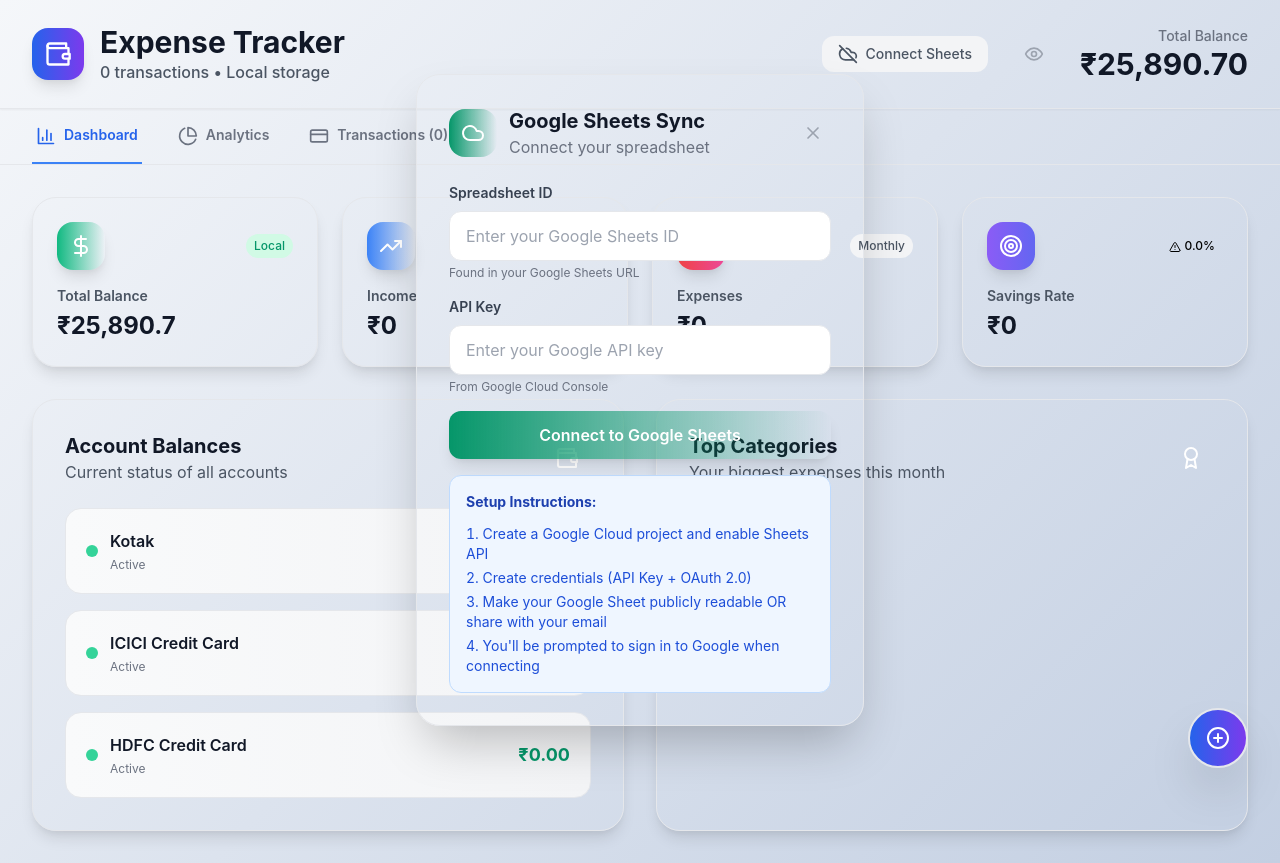
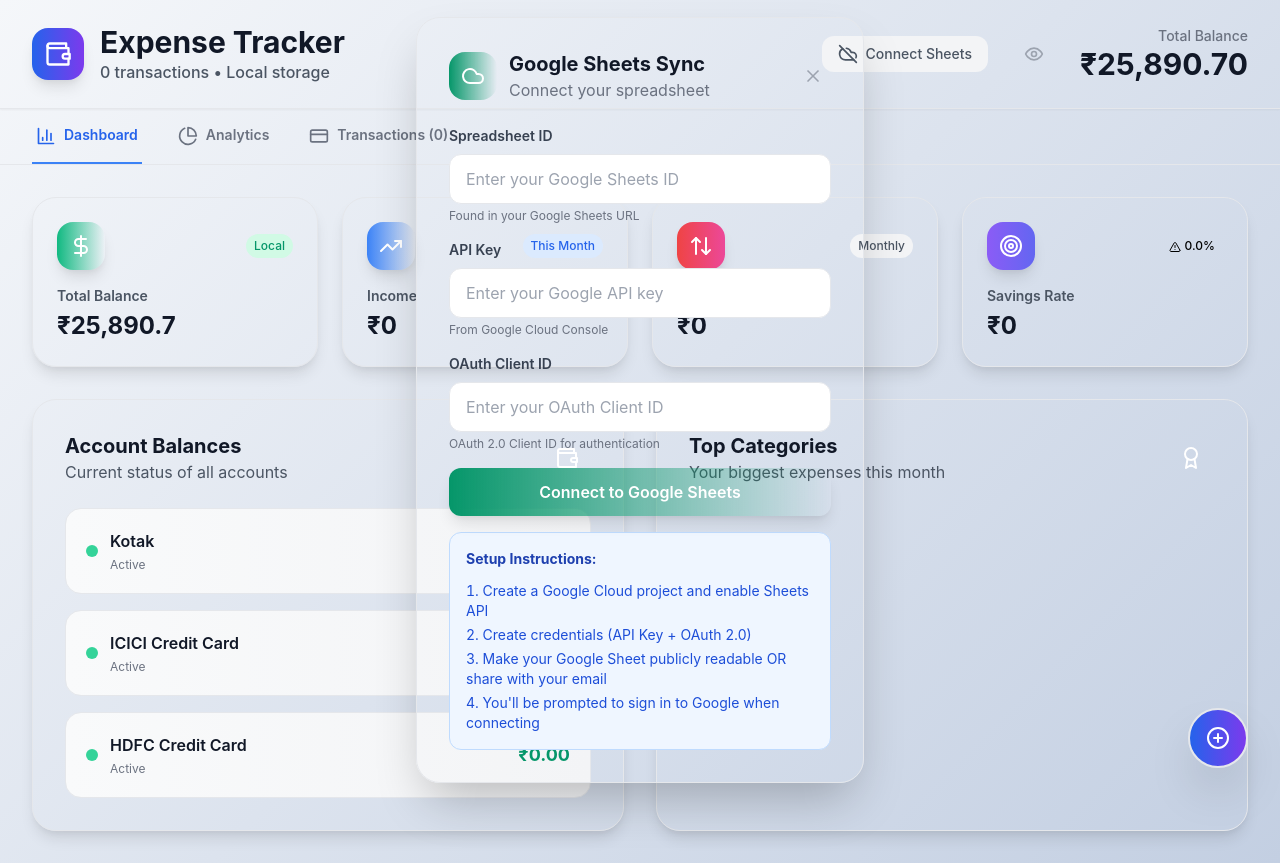
Before and after one commit to Hspatel1312/my-expense-tracker, a React (Create React App) app: page / in a window 1280 px wide. Both pictures are taken after a click on the button "Connect Sheets". Built offline with nearby package versions, Linux system fonts and the light colour scheme; the HTML template or start-up script is replaced by a standard one.

Commit message:
Update ExpenseTracker.js

```diff
--- a/src/ExpenseTracker.js
+++ b/src/ExpenseTracker.js
@@ -7,6 +7,7 @@
   const [sheetsConfig, setSheetsConfig] = useState({
     spreadsheetId: '',
     apiKey: '',
+    clientId: '',
     isConnected: false,
     lastSync: null
   });
@@ -139,12 +140,13 @@
   };
 
   // Initialize Google API
-  const initializeGoogleAPI = async (apiKey) => {
+  const initializeGoogleAPI = async (apiKey, clientId) => {
     try {
       const gapi = await loadGoogleAPI();
 
       await gapi.client.init({
         apiKey: apiKey,
+        clientId: 130621204284-j2gk44qb30mvkd4pm7soav68nphtfkok.apps.googleusercontent.com,
         discoveryDocs: ['https://sheets.googleapis.com/$discovery/rest?version=v4'],
         scope: 'https://www.googleapis.com/auth/spreadsheets'
       });
@@ -172,7 +174,7 @@
 
   // Real Google Sheets API integration with authentication
   const loadDataFromGoogleSheets = async () => {
-    if (!sheetsConfig.isConnected || !sheetsConfig.spreadsheetId || !sheetsConfig.apiKey) {
+    if (!sheetsConfig.isConnected || !sheetsConfig.spreadsheetId || !sheetsConfig.apiKey || !sheetsConfig.clientId) {
       return;
     }
 
@@ -181,7 +183,7 @@
       setError(null);
 
       // Initialize and authenticate
-      await initializeGoogleAPI(sheetsConfig.apiKey);
+      await initializeGoogleAPI(sheetsConfig.apiKey, sheetsConfig.clientId);
       await authenticateGoogle();
 
       // Read data from sheets
@@ -352,14 +354,14 @@
   };
 
   // Connect to Google Sheets with proper authentication
-  const connectToGoogleSheets = async (spreadsheetId, apiKey) => {
+  const connectToGoogleSheets = async (spreadsheetId, apiKey, clientId) => {
     setSyncStatus('syncing');
     setIsLoading(true);
     setError(null);
 
     try {
       // Initialize Google API
-      await initializeGoogleAPI(apiKey);
+      await initializeGoogleAPI(apiKey, clientId);
 
       // Test connection by trying to read the spreadsheet metadata
       await window.gapi.client.sheets.spreadsheets.get({
@@ -373,6 +375,7 @@
       setSheetsConfig({
         spreadsheetId,
         apiKey,
+        clientId,
         isConnected: true,
         lastSync: null
       });
@@ -1606,9 +1609,21 @@
                     <p className="text-xs text-gray-500 mt-1">From Google Cloud Console</p>
                   </div>
 
+                  <div>
+                    <label className="block text-sm font-semibold text-gray-700 mb-2">OAuth Client ID</label>
+                    <input
+                      type="text"
+                      placeholder="Enter your OAuth Client ID"
+                      value={sheetsConfig.clientId}
+                      onChange={(e) => setSheetsConfig(prev => ({ ...prev, clientId: e.target.value }))}
+                      className="w-full px-4 py-3 bg-gray-50/80 border border-gray-200 rounded-xl focus:outline-none focus:ring-2 focus:ring-green-500 focus:border-transparent transition-all duration-200"
+                    />
+                    <p className="text-xs text-gray-500 mt-1">OAuth 2.0 Client ID for authentication</p>
+                  </div>
+
                   <button
-                    onClick={() => connectToGoogleSheets(sheetsConfig.spreadsheetId, sheetsConfig.apiKey)}
-                    disabled={!sheetsConfig.spreadsheetId || !sheetsConfig.apiKey || isLoading}
+                    onClick={() => connectToGoogleSheets(sheetsConfig.spreadsheetId, sheetsConfig.apiKey, sheetsConfig.clientId)}
+                    disabled={!sheetsConfig.spreadsheetId || !sheetsConfig.apiKey || !sheetsConfig.clientId || isLoading}
                     className="w-full px-6 py-3 bg-gradient-to-r from-green-600 to-emerald-600 hover:from-green-700 hover:to-emerald-700 text-white rounded-xl font-semibold transform hover:scale-105 transition-all duration-200 shadow-lg hover:shadow-xl disabled:opacity-50 disabled:cursor-not-allowed"
                   >
                     {isLoading ? (
@@ -1668,7 +1683,7 @@
 
                     <button
                       onClick={() => {
-                        setSheetsConfig({ spreadsheetId: '', apiKey: '', isConnected: false, lastSync: null });
+                        setSheetsConfig({ spreadsheetId: '', apiKey: '', clientId: '', isConnected: false, lastSync: null });
                         setTransactions([]);
                         setBalances({
                           'Kotak': 25890.7,
```
